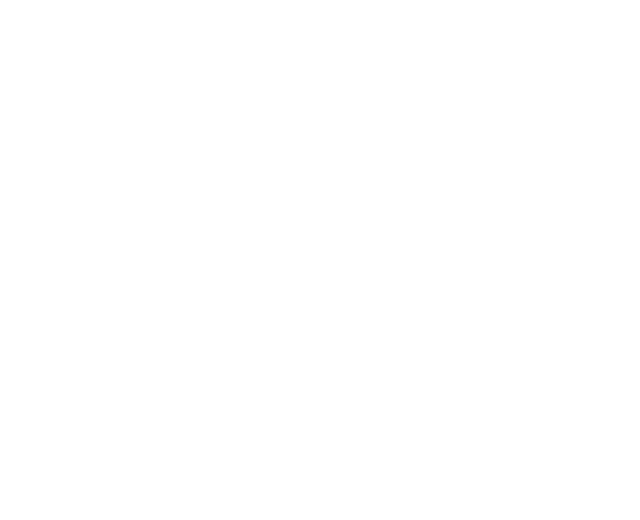
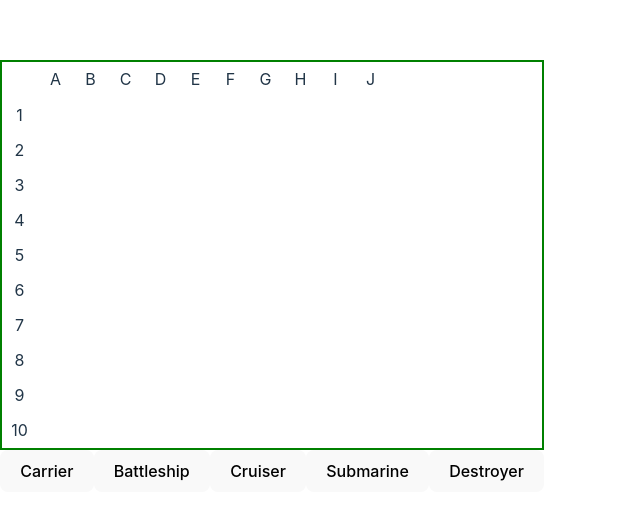
Before and after one commit to Dana-Hong/battleship, a React (Vite) app: page /setup in a window 1280 px wide. Shown: the part 124-644 px from the top of the page, without its empty margins (0-640 px from the left). Built offline with nearby package versions, Linux system fonts and the light colour scheme.

Commit message:
Create board component

```diff
--- a/package.json
+++ b/package.json
@@ -9,6 +9,7 @@
     "preview": "vite preview"
   },
   "dependencies": {
+    "nanoid": "^4.0.0",
     "react": "^18.2.0",
     "react-dom": "^18.2.0",
     "react-router-dom": "^6.4.3"
--- a/src/App.tsx
+++ b/src/App.tsx
@@ -11,6 +11,9 @@
 import "./App.scss";
 
 function App() {
+    const [fleet, setFleet] = useState([]);
+    const [selectedShip, setSelectedShip] = useState({});
+
     return (
         <main>
             <Routes>
--- /dev/null
+++ b/src/Board.tsx
@@ -0,0 +1,38 @@
+import { nanoid } from "nanoid";
+import Column from "./Column";
+
+import "./board.scss";
+import Coordinate from "./Coordinate";
+
+export default function Board() {
+    const latCoordinates = ["A", "B", "C", "D", "E", "F", "G", "H", "I", "J"];
+    const longCoordinates = ["1", "2", "3", "4", "5", "6", "7", "8", "9", "10"];
+
+    const columnElements = latCoordinates.map((latCoordinate) => {
+        return (
+            <Column
+                key={nanoid()}
+                longituteCoordinates={longCoordinates}
+                latitudeCoordinate={latCoordinate}
+            />
+        );
+    });
+
+    const longitudeElements = longCoordinates.map((coordinate) => (
+        <p className="label" key={coordinate}>
+            {coordinate}
+        </p>
+    ));
+    const latitudeElements = latCoordinates.map((coordinate) => (
+        <p className="label" key={coordinate}>
+            {coordinate}
+        </p>
+    ));
+    return (
+        <div className="board-container">
+            <div className="latitude-labels">{latitudeElements}</div>
+            <div className="longitude-labels">{longitudeElements}</div>
+            <div className="board">{columnElements}</div>
+        </div>
+    );
+}
--- /dev/null
+++ b/src/Column.tsx
@@ -0,0 +1,18 @@
+import Coordinate from "./Coordinate";
+
+export default function Column(props: {
+    longituteCoordinates: string[];
+    latitudeCoordinate: string;
+}) {
+    const { longituteCoordinates, latitudeCoordinate } = props;
+    const rowElements = longituteCoordinates.map((longituteCoordinate) => {
+        return (
+            <Coordinate
+                latitudeCoordinate={latitudeCoordinate}
+                longitudeCoordinate={longituteCoordinate}
+            />
+        );
+    });
+
+    return <div>{rowElements}</div>;
+}
--- /dev/null
+++ b/src/Coordinate.tsx
@@ -0,0 +1,17 @@
+import "./coordinate.scss";
+
+export default function Coordinate(props: {
+    latitudeCoordinate: string;
+    longitudeCoordinate: string;
+}) {
+    const { latitudeCoordinate, longitudeCoordinate } = props;
+    return (
+        <div
+            className="coordinate"
+            id={`${latitudeCoordinate}${longitudeCoordinate}`}
+        >
+            {/* {latitudeCoordinate}
+            {longitudeCoordinate} */}
+        </div>
+    );
+}
--- a/src/Setup.tsx
+++ b/src/Setup.tsx
@@ -1,3 +1,93 @@
-export default function Setup(props) {
-    return <div></div>;
+import Board from "./Board";
+
+export default function Setup(props: {}) {
+    function Ship(name: string): {} {
+        switch (name) {
+            case "Carrier": {
+                return {
+                    name: "Carrier",
+                    // health:,
+                    isPlaced: false,
+                    active: true,
+                };
+            }
+            case "Battleship": {
+                return {
+                    name: "Battleship",
+                    // health:,
+                    isPlaced: false,
+                    active: true,
+                };
+            }
+            case "Cruiser": {
+                return {
+                    name: "Cruiser",
+                    // health:,
+                    isPlaced: false,
+                    active: true,
+                };
+            }
+            case "Submarine": {
+                return {
+                    name: "Submarine",
+                    // health:,
+                    isPlaced: false,
+                    active: true,
+                };
+            }
+            case "Destroyer": {
+                return {
+                    name: "Destroyer",
+                    // health:,
+                    isPlaced: false,
+                    active: true,
+                };
+            }
+        }
+
+        return {};
+    }
+
+    return (
+        <div>
+            <Board />
+            <div>
+                <button
+                    onClick={(e) =>
+                        console.log((e.target as HTMLElement).textContent)
+                    }
+                >
+                    Carrier
+                </button>
+                <button
+                    onClick={(e) =>
+                        console.log((e.target as HTMLElement).textContent)
+                    }
+                >
+                    Battleship
+                </button>
+                <button
+                    onClick={(e) =>
+                        console.log((e.target as HTMLElement).textContent)
+                    }
+                >
+                    Cruiser
+                </button>
+                <button
+                    onClick={(e) =>
+                        console.log((e.target as HTMLElement).textContent)
+                    }
+                >
+                    Submarine
+                </button>
+                <button
+                    onClick={(e) =>
+                        console.log((e.target as HTMLElement).textContent)
+                    }
+                >
+                    Destroyer
+                </button>
+            </div>
+        </div>
+    );
 }
--- /dev/null
+++ b/src/board.scss
@@ -0,0 +1,31 @@
+.board-container {
+    display: grid;
+    border: solid green 2px;
+    grid-template-columns: 36px 1fr;
+    grid-template-rows: 36px 1fr;
+}
+
+.label {
+    margin: 0;
+    width: 25px;
+    height: 25px;
+    padding: 0.25em;
+    border: solid white 1px;
+    text-align: center;
+}
+
+.longitude-labels {
+    grid-row-start: 2;
+    display: flex;
+    flex-direction: column;
+}
+.latitude-labels {
+    grid-column-start: 2;
+    display: flex;
+}
+
+.board {
+    grid-column-start: 2;
+    grid-row-start: 2;
+    display: flex;
+}
--- /dev/null
+++ b/src/coordinate.scss
@@ -0,0 +1,7 @@
+.coordinate {
+    border: solid white 1px;
+    width: 25px;
+    height: 25px;
+    text-align: center;
+    padding: 0.25em;
+}
```
Also changed, not shown: 1 other file (tests, documents, lock files or other folders).
